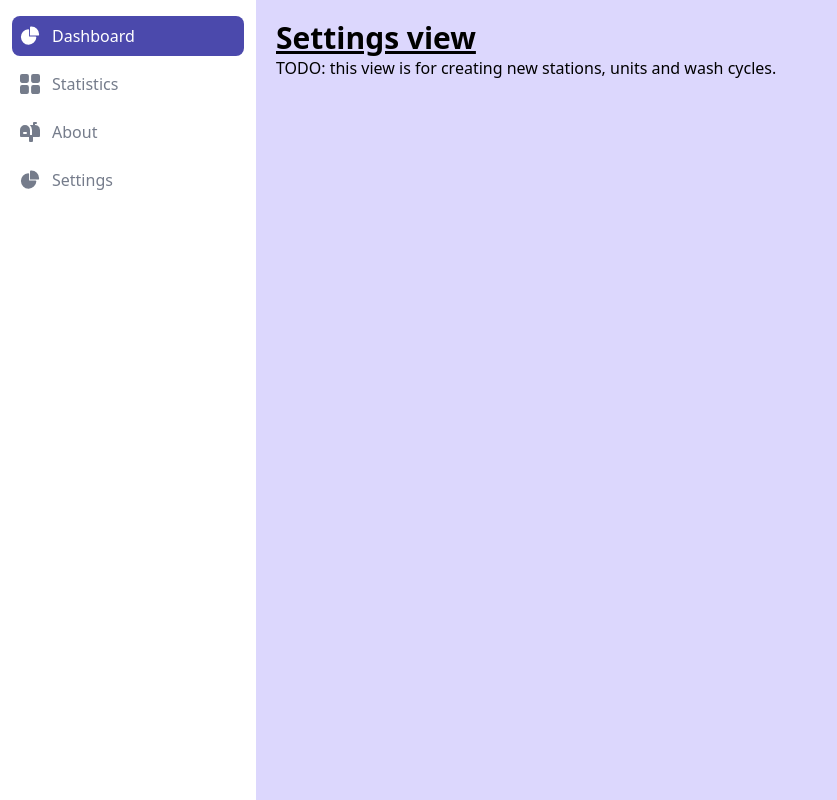
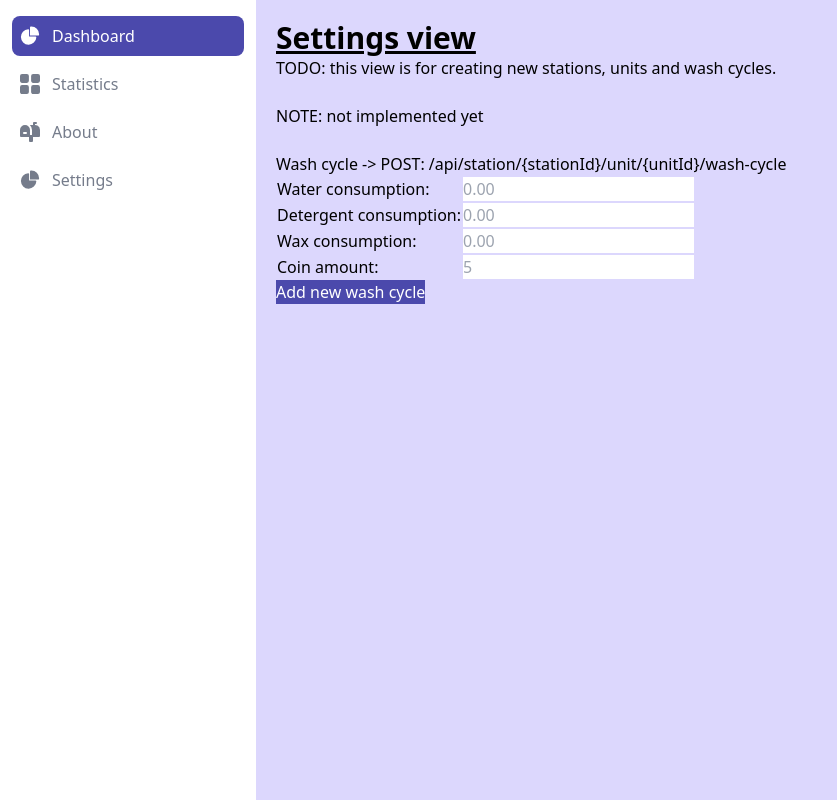
Before and after one commit to milardich/carwash-monitor, a Vue app: page /settings in a window 1280 px wide. Shown: the whole page, without its empty margins (0-837 px from the left). Built offline with nearby package versions, Linux system fonts and the light colour scheme.

Commit message:
added placeholder stuff to About, Settings and Statistics view

```diff
--- a/src/views/AboutView.vue
+++ b/src/views/AboutView.vue
@@ -1,4 +1,9 @@
 <template>
-    <h1 class="text-3xl font-bold underline">Settings view</h1>
-    <div> TODO: description, attach pdf document</div>
+    <h1 class="text-3xl font-bold underline">About</h1>
+
+    <div>
+        Zavrsni rad. <br>
+        Web aplikacija kojom se nadgleda rad 24 satne autopraonice s više radnih stanica.<br>
+        TODO: jos nesta tu napisat, postavit dokument zavrsnog
+    </div>
 </template>
--- a/src/views/SettingsView.vue
+++ b/src/views/SettingsView.vue
@@ -1,6 +1,53 @@
+<script setup lang="ts">
+import { ref } from 'vue';
+
+const message = ref<string>("");
+</script>
+
 <template>
     <div>
         <h1 class="text-3xl font-bold underline">Settings view</h1>
         <div>TODO: this view is for creating new stations, units and wash cycles.</div>
+        <br>
+        <div>NOTE: not implemented yet</div>
+    </div>
+    <br>
+    <div>
+        <h2>Wash cycle -> POST: /api/station/{stationId}/unit/{unitId}/wash-cycle</h2>
+        <table>
+            <tr>
+                <td>
+                    Water consumption:
+                </td>
+                <td>
+                    <input v-model="message" placeholder="0.00" />
+                </td>
+            </tr>
+            <tr>
+                <td>
+                    Detergent consumption:
+                </td>
+                <td>
+                    <input v-model="message" placeholder="0.00" />
+                </td>
+            </tr>
+            <tr>
+                <td>
+                    Wax consumption:
+                </td>
+                <td>
+                    <input v-model="message" placeholder="0.00" />
+                </td>
+            </tr>
+            <tr>
+                <td>
+                    Coin amount:
+                </td>
+                <td>
+                    <input v-model="message" placeholder="5" />
+                </td>
+            </tr>
+        </table>
+        <button type="button" class="side-menu-item-selected">Add new wash cycle</button>
     </div>
 </template>
--- a/src/views/StatisticsView.vue
+++ b/src/views/StatisticsView.vue
@@ -2,5 +2,7 @@
     <div>
         <h1 class="text-3xl font-bold underline">Statistics view</h1>
         <div>TODO: bunch of charts and data etc.</div>
+        <br>
+        <div>NOTE: not implemented yet</div>
     </div>
 </template>
```
